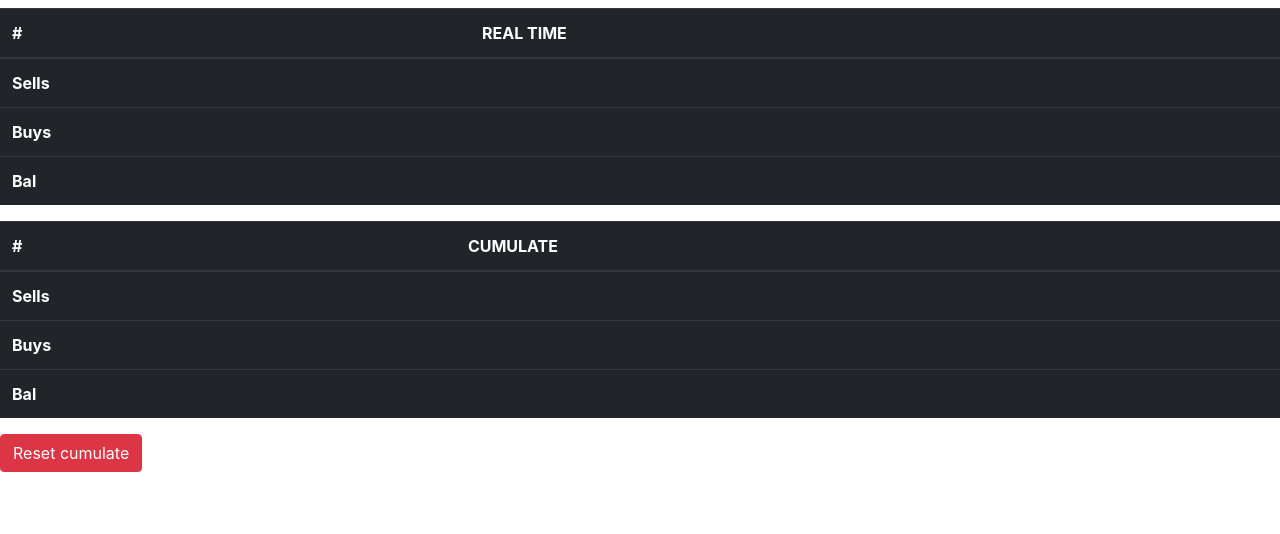
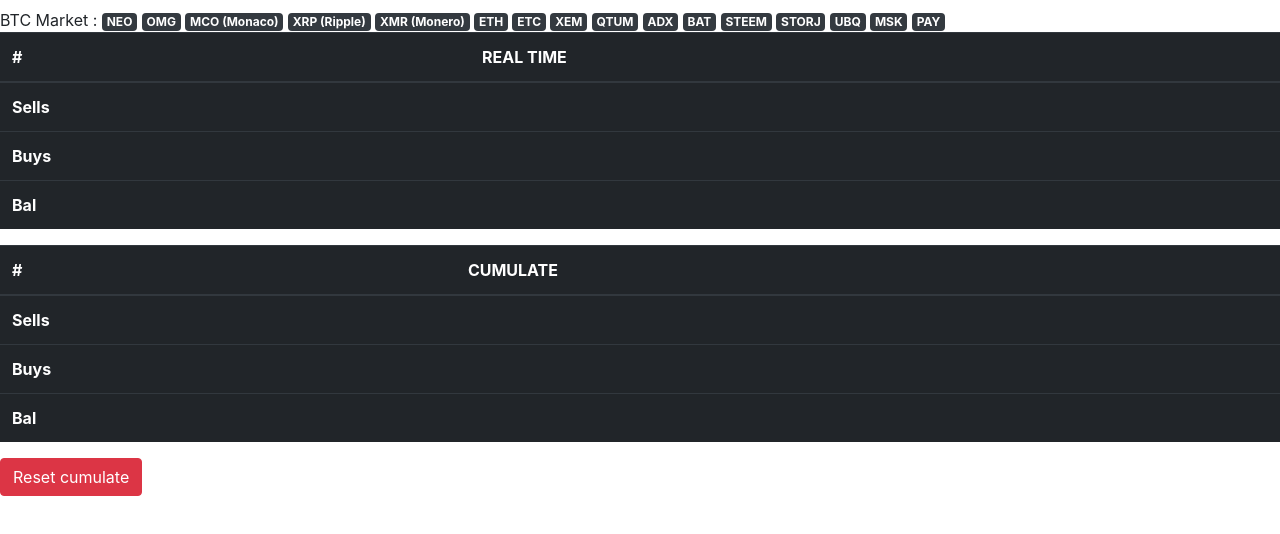
Before and after one commit to PierreMartin/sum-order-book, a website: page public/index.html in a window 1280 px wide. Drawn offline with nearby package versions, Linux system fonts and the light colour scheme; no server answers.

Commit message:
timeOut on css real time + add markets

```diff
--- a/public/index.html
+++ b/public/index.html
@@ -17,6 +17,26 @@
 <body>
     <div>
         <h1 id="mainTitle"></h1>
+    </div>
+
+    <div>
+        BTC Market :
+        <a href="#" class="badge badge-dark">NEO</a>
+        <a href="#" class="badge badge-dark">OMG</a>
+        <a href="#" class="badge badge-dark">MCO (Monaco)</a>
+        <a href="#" class="badge badge-dark">XRP (Ripple)</a>
+        <a href="#" class="badge badge-dark">XMR (Monero)</a>
+        <a href="#" class="badge badge-dark">ETH</a>
+        <a href="#" class="badge badge-dark">ETC</a>
+        <a href="#" class="badge badge-dark">XEM</a>
+        <a href="#" class="badge badge-dark">QTUM</a>
+        <a href="#" class="badge badge-dark">ADX</a>
+        <a href="#" class="badge badge-dark">BAT</a>
+        <a href="#" class="badge badge-dark">STEEM</a>
+        <a href="#" class="badge badge-dark">STORJ</a>
+        <a href="#" class="badge badge-dark">UBQ</a>
+        <a href="#" class="badge badge-dark">MSK</a>
+        <a href="#" class="badge badge-dark">PAY</a>
     </div>
 
     <table class="table table-inverse">
--- a/public/js/main.js
+++ b/public/js/main.js
@@ -32,6 +32,14 @@ function addStyle(balanceValue, element) {
     element.classList.remove('change-negative');
     element.classList.remove('change-positive');
   }
+
+  if (element === $balContainerRealtime) {
+    setTimeout(function () {
+      element.classList.remove('change-negative');
+      element.classList.remove('change-positive');
+    }, 600);
+  }
+
 }
 
 /**
```
